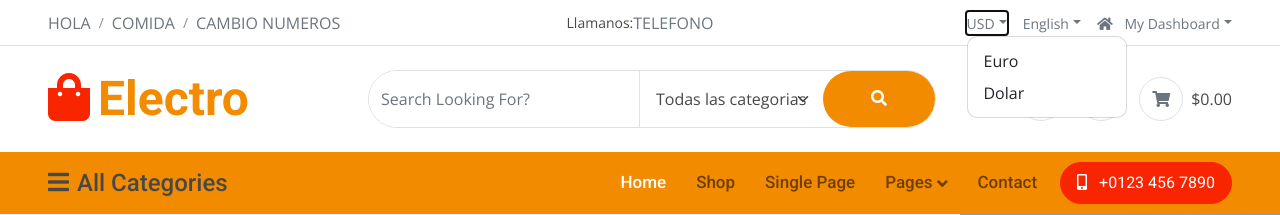
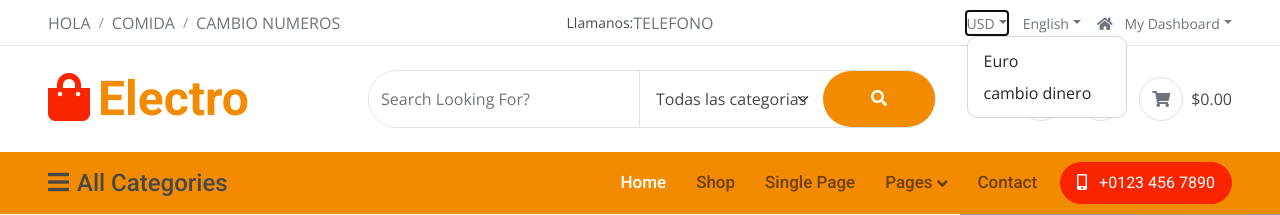
Before and after one commit to kevinsanchez4010/InterfacesRecuperacion, a Django app: page / in a window 1280 px wide, after a click on "USD". Shown: the top 215 px of the page. Run offline with Django 5.2, Linux system fonts and the light colour scheme; some libraries are stand-ins or nearby versions.

Commit message:
cambio dinero

```diff
--- a/inicio/templates/index.html
+++ b/inicio/templates/index.html
@@ -35,7 +35,7 @@
                                 USD</small></a>
                         <div class="dropdown-menu rounded">
                             <a href="#" class="dropdown-item"> Euro</a>
-                            <a href="#" class="dropdown-item"> Dolar</a>
+                            <a href="#" class="dropdown-item"> cambio dinero</a>
                         </div>
                     </div>
                     <div class="dropdown">
```
